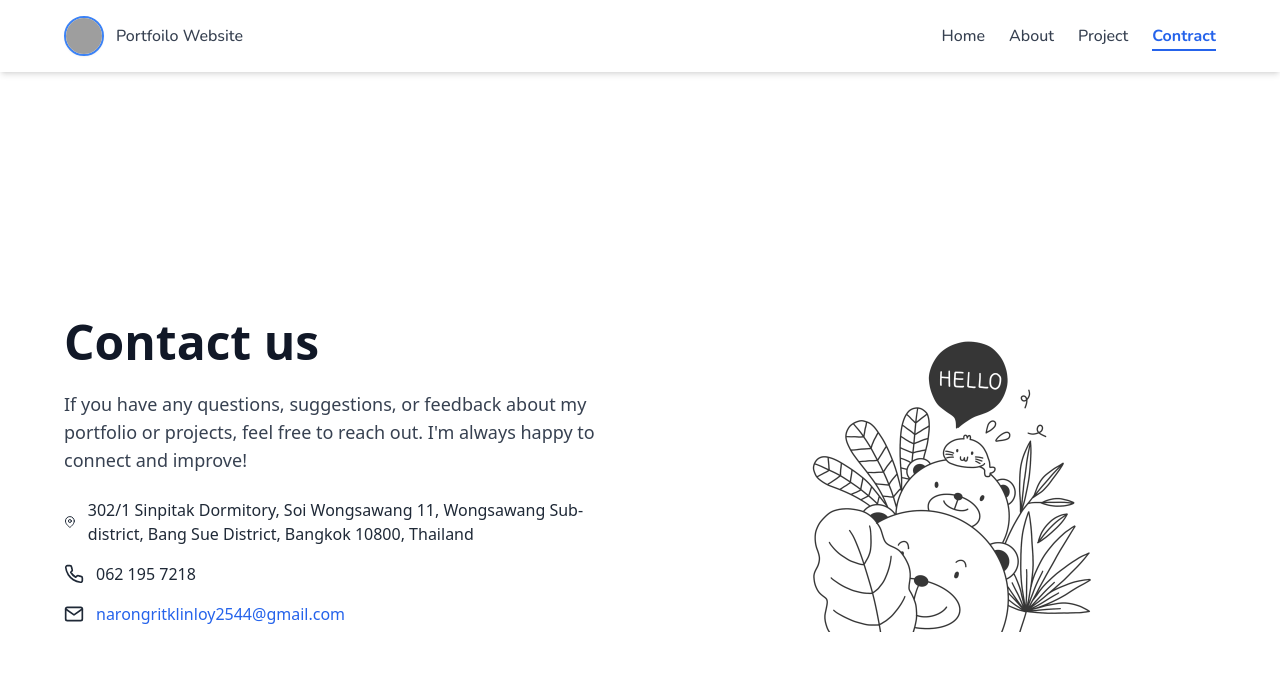
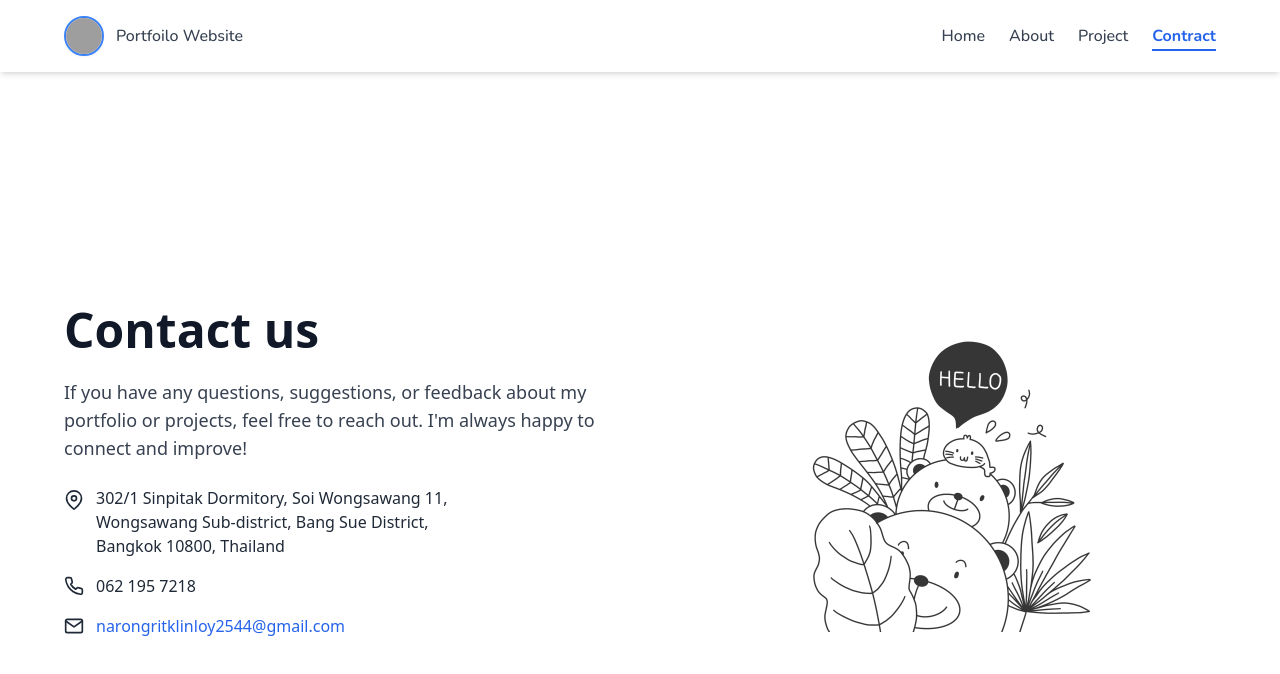
Before and after one commit to Narongrit2544/Profile_web-React, a React (Create React App) app: page /contract in a window 1280 px wide. Shown: the top 674 px of the page. Built offline with nearby package versions, Linux system fonts and the light colour scheme; grey boxes are pictures that could not be loaded; the HTML template or start-up script is replaced by a standard one.

Commit message:
Update Contract.jsx

```diff
--- a/src/pages/Contract.jsx
+++ b/src/pages/Contract.jsx
@@ -16,12 +16,14 @@ const Contract = () => {
           </p>
 
           <div className="space-y-4 text-gray-800 text-base">
-            <div className="flex items-center gap-3">
-              <FiMapPin className="text-xl" />
-              <span>302/1 Sinpitak Dormitory, Soi Wongsawang 11,
-                Wongsawang Sub-district, Bang Sue District,
-                Bangkok 10800, Thailand</span>
-            </div>
+            <div className="flex items-start gap-3">
+  <FiMapPin className="text-xl mt-1" />
+  <span>
+    302/1 Sinpitak Dormitory, Soi Wongsawang 11,<br />
+    Wongsawang Sub-district, Bang Sue District,<br />
+    Bangkok 10800, Thailand
+  </span>
+</div>
             <div className="flex items-center gap-3">
               <FiPhone className="text-xl" />
               <span>062 195 7218</span>
```
